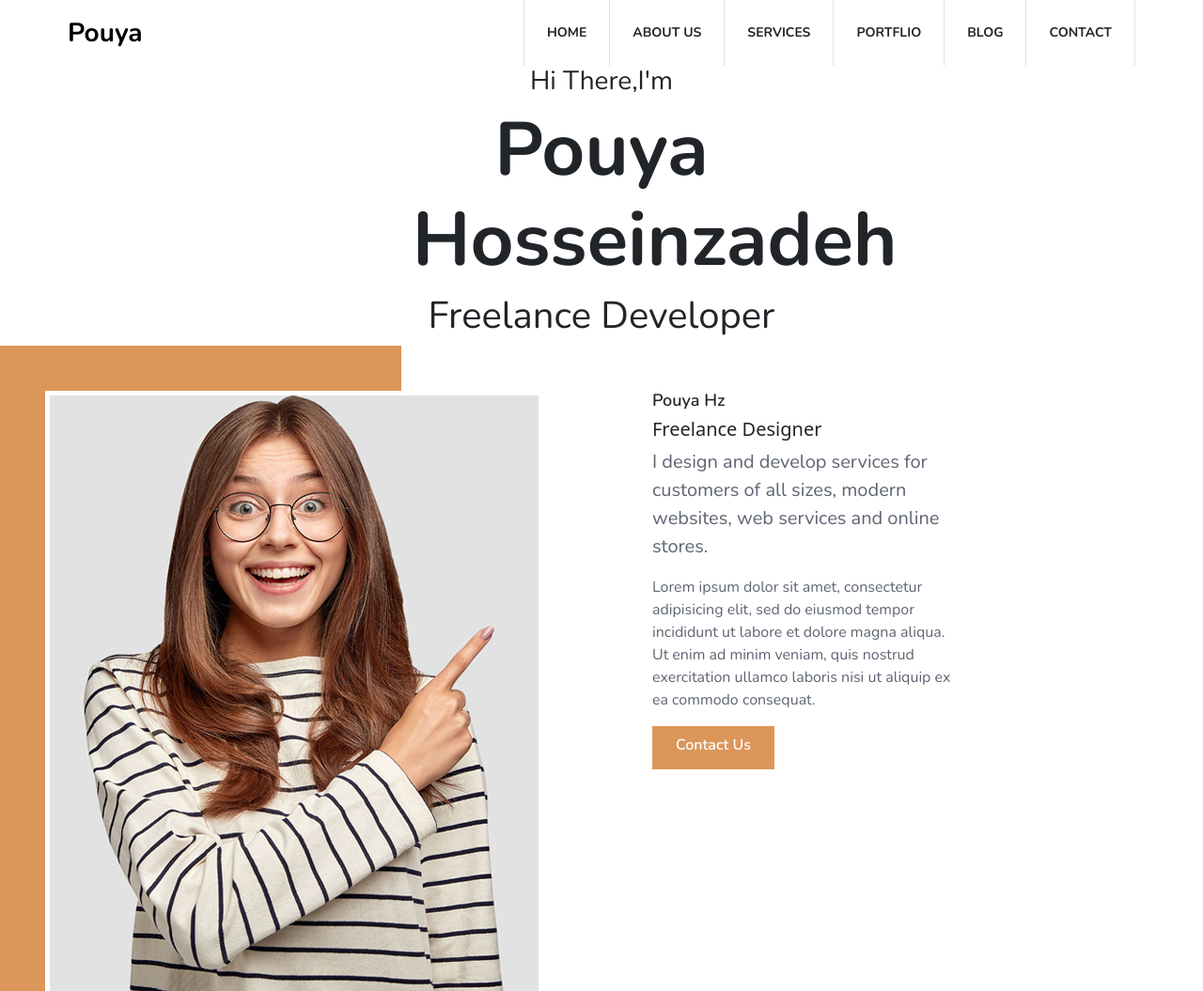
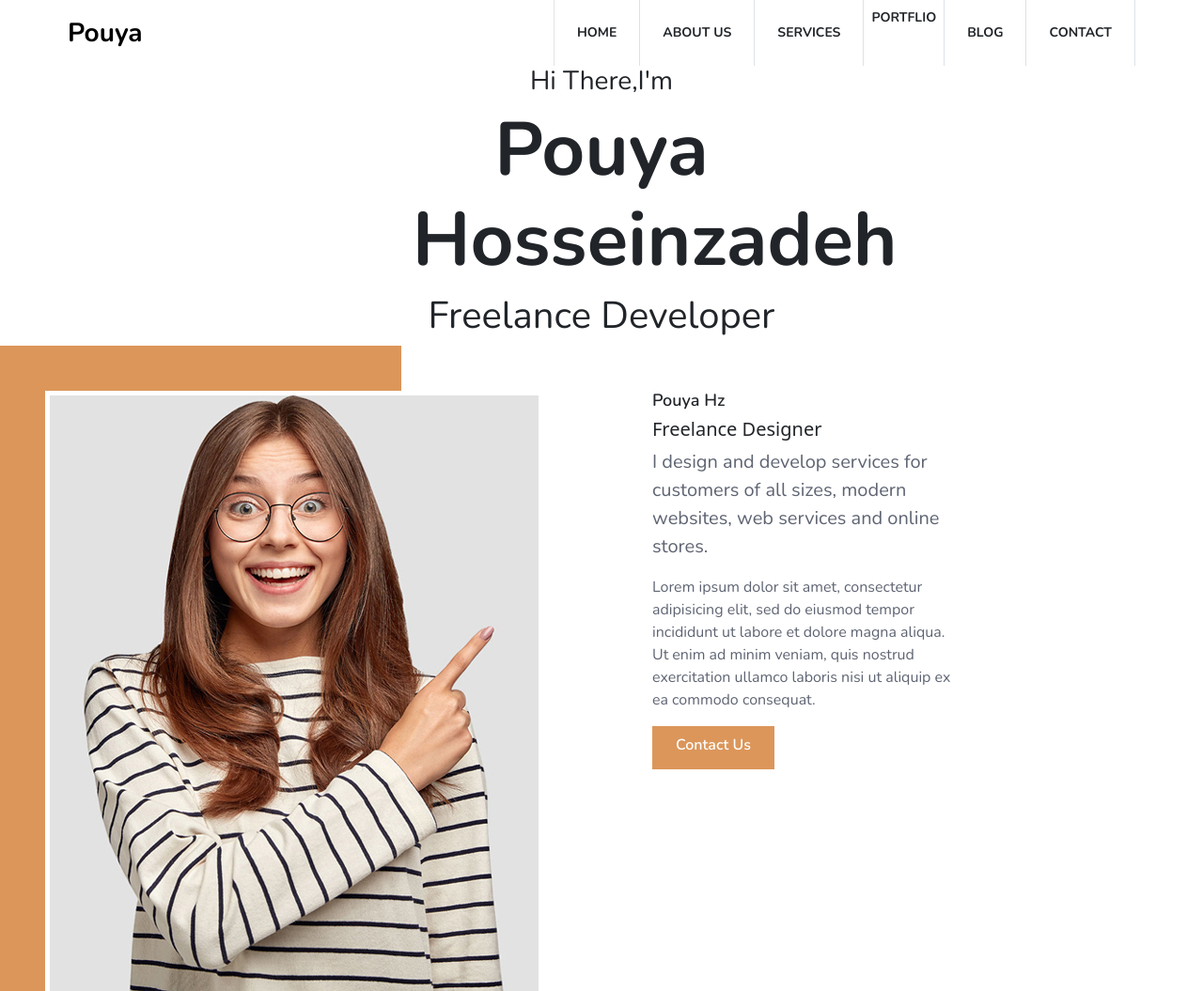
Before and after one commit to Pouya-hzb/Pouya-hzb.github.io, a plain HTML site: page index.html in a window 1280 px wide. Shown: the top 1055 px of the page at 94% size. Drawn offline with nearby package versions, Linux system fonts and the light colour scheme.

Commit message:
Update index.html

```diff
--- a/index.html
+++ b/index.html
@@ -32,7 +32,7 @@
                 <a class="nav-link  text-dark text-center custom-font-weight bg-white" href="#">SERVICES</a>
               </li>
 
-              <li class="nav-item p-3 border-end border-1 custom-nav">
+              <li class="nav-item border-end border-1 custom-nav">
                 <a class="nav-link text-dark text-center custom-font-weight bg-white" href="#">PORTFLIO</a>
               </li>
               <li class="nav-item p-3 border-end border-1 custom-nav">
```
